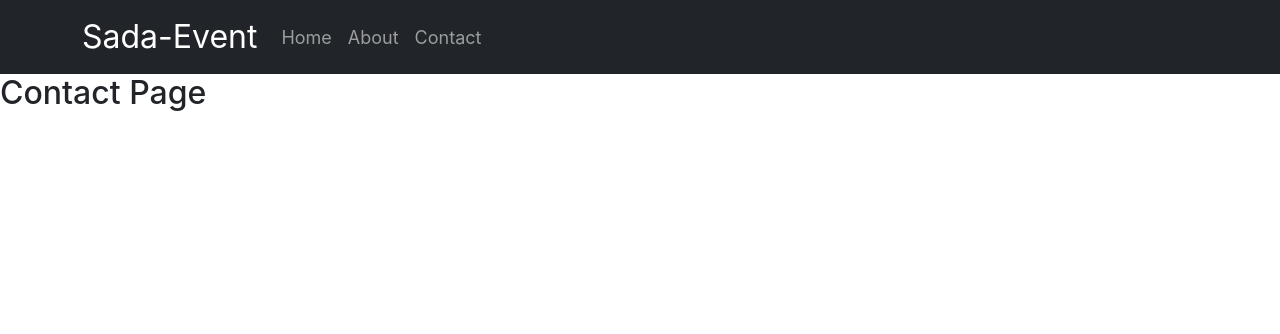
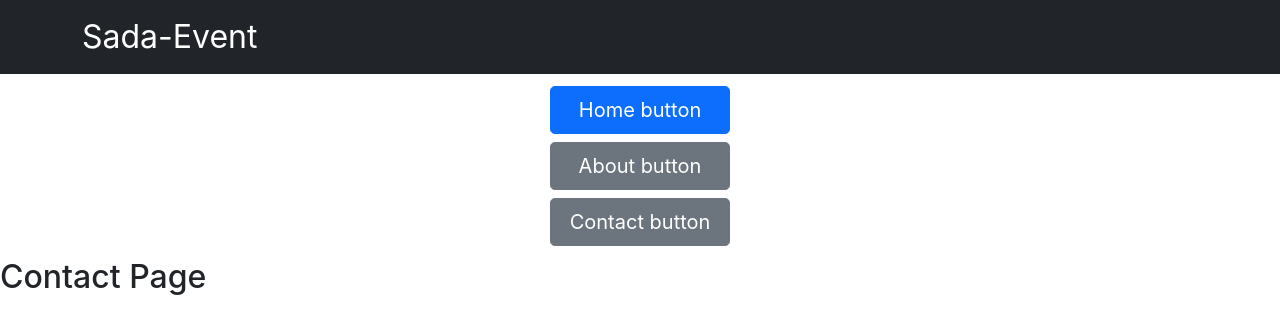
Before and after one commit to Rida-Jamil/Sada-Conference, a React (Create React App) app: page /Contact in a window 1280 px wide. Shown: the top 334 px of the page. Built offline with nearby package versions, Linux system fonts and the light colour scheme.

Commit message:
navButton

```diff
--- a/src/Components/Navbar/Navbar.css
+++ b/src/Components/Navbar/Navbar.css
@@ -4,9 +4,8 @@
 
 .navbar {
     font-size: large;
-    /* align-content: center;
-    text-align: right;
-    align-items: middle;
-    justify-content: center;
-    justify-items: center; */
 }
+
+.nav-btn {
+    margin: 12px 550px;
+}
--- a/src/Components/Navbar/Navbars.js
+++ b/src/Components/Navbar/Navbars.js
@@ -1,5 +1,5 @@
 import React from 'react';
-import { Navbar, Container, Nav } from 'react-bootstrap';
+import { Button, Navbar, Container } from 'react-bootstrap';
 import './Navbar.css';
 import Home from '../Home/Home';
 import Contact from '../Contact/Contact';
@@ -19,16 +19,20 @@ const Navbars = () => {
                    <Navbar bg="dark" variant="dark">
                         <Container>
                             <Navbar.Brand as={Link} to="/" >Sada-Event</Navbar.Brand>
-                            <Navbar.Toggle aria-controls="basic-navbar-nav" />
-                            <Navbar.Collapse id="basic-navbar-nav">
-                                <Nav className="me-auto">
-                                        <Nav.Link as={Link} to="/Home" > Home </Nav.Link>
-                                        <Nav.Link as={Link} to="/About" > About </Nav.Link>
-                                        <Nav.Link as={Link} to="/Contact" > Contact </Nav.Link>
-                                </Nav>
-                            </Navbar.Collapse>
                         </Container>
                     </Navbar>
+
+                    <div className="d-grid gap-2 nav-btn">
+                        <Button variant="primary" size="lg" as={Link} to="/Home" >
+                            Home button
+                        </Button>
+                        <Button variant="secondary" size="lg" as={Link} to="/About" >
+                            About button
+                        </Button>
+                        <Button variant="secondary" size="lg" as={Link} to="/Contact" >
+                            Contact button
+                        </Button>
+                    </div>
                     {/* A <Switch> looks through its children <Route>s and
             renders the first one that matches the current URL. */}
                     <Switch>
```
Lines whose indentation alone changed are shown as unchanged.
